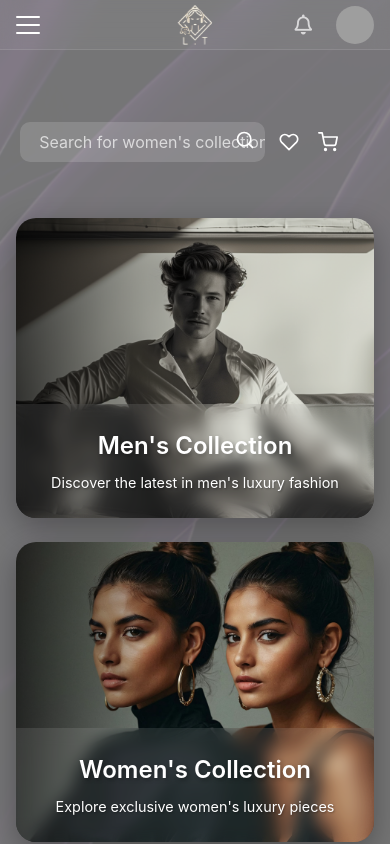
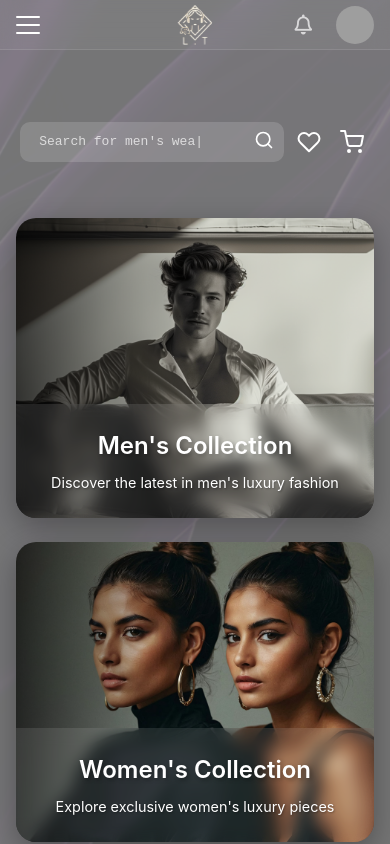
Before and after one commit to luxuryintaste-LIT/lit-ecommerce-backend, a React (Vite) app: page / in a window 390 px wide. Shown: the top 844 px of the page. Built offline with nearby package versions, Linux system fonts and the light colour scheme; grey boxes are pictures that could not be loaded.

Commit message:
fixed the issue

```diff
--- a/src/styles/SearchBar.css
+++ b/src/styles/SearchBar.css
@@ -52,9 +52,10 @@
   top: 50%;
   transform: translateY(-50%);
   color: rgba(255, 255, 255, 0.7);
-  animation: placeholderAnimation 12s infinite;
+  animation: typing 16s infinite;
   pointer-events: none;
   white-space: nowrap;
+  font-family: monospace;
 }
 
 .search-input:focus + .search-box::before {
@@ -105,15 +106,10 @@
   .search-wrapper {
     padding: 0.75rem 1rem;
     gap: 0.75rem;
-    display: flex;
-    flex-wrap: nowrap;
-    align-items: center;
   }
 
   .search-box {
     min-width: 120px;
-    flex: 1;
-    flex-shrink: 1;
   }
 
   .search-input {
@@ -127,9 +123,6 @@
 
   .action-buttons-search {
     gap: 0.5rem;
-    display: flex;
-    flex-shrink: 0;
-    white-space: nowrap;
   }
 
   .action-button {
@@ -148,15 +141,10 @@
   .search-wrapper {
     padding: 0.5rem 0.75rem;
     gap: 0.5rem;
-    display: flex;
-    flex-wrap: nowrap;
-    align-items: center;
   }
 
   .search-box {
     min-width: 100px;
-    flex: 1;
-    max-width: 70%;
   }
 
   .search-input {
@@ -168,50 +156,106 @@
     padding: 0.5rem 0.6rem;
   }
 
-  .action-buttons-search {
-    display: flex;
-    gap: 0.5rem;
-    flex-shrink: 0;
-    white-space: nowrap;
-  }
-
   .action-button {
     padding: 0.35rem;
   }
+}
 
-  .action-button svg {
-    width: 20px;
-    height: 20px;
+@keyframes typing {
+  0%, 20% {
+    content: "S|";
+  }
+  2% {
+    content: "Se|";
+  }
+  4% {
+    content: "Sea|";
+  }
+  6% {
+    content: "Sear|";
+  }
+  8% {
+    content: "Searc|";
+  }
+  10% {
+    content: "Search|";
+  }
+  12% {
+    content: "Search f|";
+  }
+  14% {
+    content: "Search fo|";
+  }
+  16% {
+    content: "Search for|";
+  }
+  18% {
+    content: "Search for.|";
+  }
+  20% {
+    content: "Search for..|";
+  }
+  22% {
+    content: "Search for...|";
+  }
+  24%, 26% {
+    content: "Search for products...";
+  }
+  28%, 30% {
+    content: "Search for men|";
+  }
+  32% {
+    content: "Search for men's|";
+  }
+  34% {
+    content: "Search for men's w|";
+  }
+  36% {
+    content: "Search for men's we|";
+  }
+  38% {
+    content: "Search for men's wea|";
+  }
+  40%, 45% {
+    content: "Search for men's wear...";
+  }
+  48%, 50% {
+    content: "Search for women|";
+  }
+  52% {
+    content: "Search for women's|";
+  }
+  54% {
+    content: "Search for women's f|";
+  }
+  56% {
+    content: "Search for women's fa|";
+  }
+  58% {
+    content: "Search for women's fas|";
+  }
+  60%, 65% {
+    content: "Search for women's fashion...";
+  }
+  68% {
+    content: "Search for luxury|";
+  }
+  70% {
+    content: "Search for luxury b|";
+  }
+  72% {
+    content: "Search for luxury br|";
+  }
+  74% {
+    content: "Search for luxury bra|";
+  }
+  76% {
+    content: "Search for luxury bran|";
+  }
+  78% {
+    content: "Search for luxury brand|";
+  }
+  80%, 95% {
+    content: "Search for luxury brands...";
   }
 }
-
-@keyframes placeholderAnimation {
-  0%, 18% {
-    content: "Search for products...";
-    opacity: 1;
-  }
-  20%, 23% {
-    opacity: 0;
-  }
-  25%, 43% {
-    content: "Search for men's collection...";
-    opacity: 1;
-  }
-  45%, 48% {
-    opacity: 0;
-  }
-  50%, 68% {
-    content: "Search for women's collection...";
-    opacity: 1;
-  }
-  70%, 73% {
-    opacity: 0;
-  }
-  75%, 93% {
-    content: "Search for accessories...";
-    opacity: 1;
-  }
-  95%, 98% {
-    opacity: 0;
-  }
-}
```
